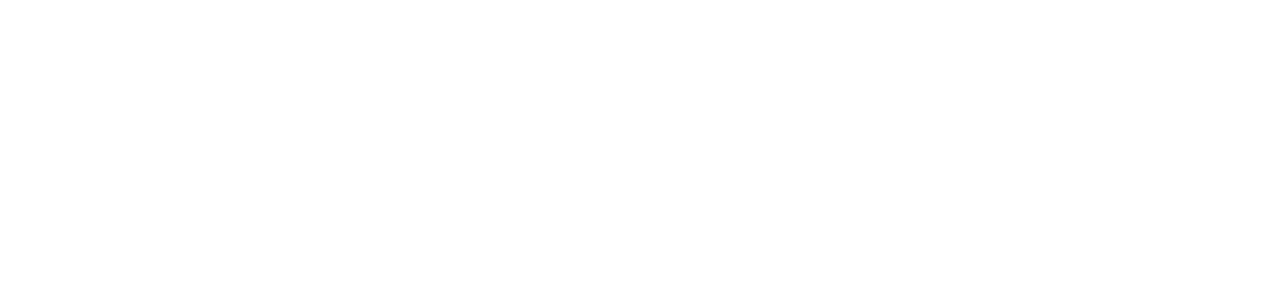
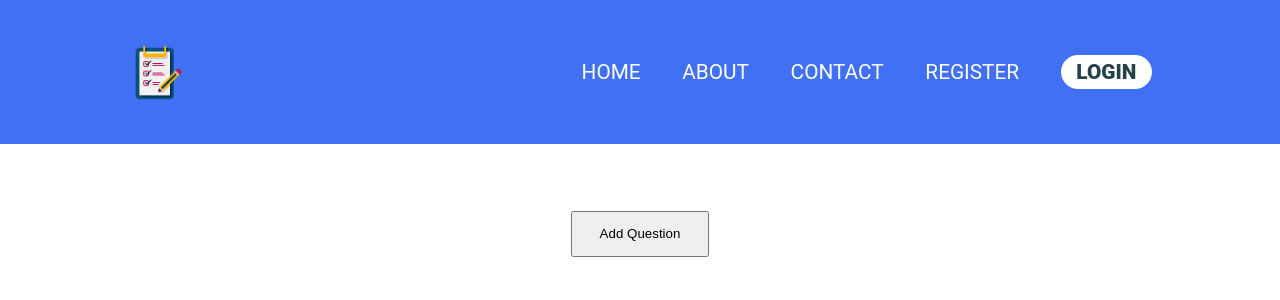
Before and after one commit to omar-zeineddine/survey-creator, a React (Create React App) app in the folder frontend-react/: page /admin in a window 1280 px wide. Before the commit this address had no page. Shown: the top 300 px of the page. Built offline with nearby package versions, Linux system fonts and the light colour scheme.

Commit message:
feat - add admin component and cleanup unused imports

```diff
--- a/frontend-react/src/App.css
+++ b/frontend-react/src/App.css
@@ -258,3 +258,11 @@ header {
 .btn-ghost:hover::before {
   transform: translateX(100%);
 }
+
+.admin-btn {
+  margin: 0 auto;
+  display: inline-block;
+  margin-top: 5em;
+  display: flex;
+  padding: 1em 2em;
+}
--- a/frontend-react/src/App.js
+++ b/frontend-react/src/App.js
@@ -2,6 +2,7 @@ import "./App.css";
 import { BrowserRouter, Routes, Route } from "react-router-dom";
 import Login from "./components/Login";
 import Signup from "./components/Signup";
+import Admin from "./components/Admin";
 import Example from "./components/Example";
 
 function App() {
@@ -32,6 +33,14 @@ function App() {
             </>
           }
         ></Route>
+        <Route
+          path="/admin"
+          element={
+            <>
+              <Admin />
+            </>
+          }
+        ></Route>
       </Routes>
     </BrowserRouter>
   );
--- /dev/null
+++ b/frontend-react/src/components/Admin.js
@@ -0,0 +1,19 @@
+import { useState } from "react";
+import { useNavigate } from "react-router-dom";
+import "../App.css";
+import Nav from "./Nav";
+
+const Admin = () => {
+  const [types, setTypes] = useState([]);
+  const Navigate = useNavigate();
+  return (
+    <div>
+      <Nav />
+      <div className="container">
+        <button className="admin-btn">Add Question</button>
+      </div>
+    </div>
+  );
+};
+
+export default Admin;
--- a/frontend-react/src/components/Example.js
+++ b/frontend-react/src/components/Example.js
@@ -1,6 +1,3 @@
-import React from "react";
-import { Link, useNavigate } from "react-router-dom";
-
 import "../App.css";
 import Nav from "./Nav";
 
@@ -8,11 +5,7 @@ const Example = () => {
   return (
     <div>
       <Nav />
-      <h1 style={{ color: "red" }}>Route Test</h1>
-      <p style={{ textAlign: "center" }}>
-        Lorem ipsum, dolor sit amet consectetur adipisicing elit. Rerum,
-        nesciunt.
-      </p>
+      <p style={{ textAlign: "center" }}>Welcome to Survey Builder.</p>
     </div>
   );
 };
--- a/frontend-react/src/components/Login.js
+++ b/frontend-react/src/components/Login.js
@@ -1,4 +1,4 @@
-import { Link, useNavigate } from "react-router-dom";
+import { useNavigate } from "react-router-dom";
 import { useState } from "react";
 import axios from "axios";
 
@@ -8,7 +8,7 @@ import Nav from "./Nav";
 const Login = () => {
   const [email, setEmail] = useState("");
   const [password, setPassword] = useState("");
-  const Navigation = useNavigate();
+  const Navigate = useNavigate();
   return (
     <div>
       <Nav />
@@ -60,7 +60,7 @@ const Login = () => {
               .then(function (response) {
                 const token = response.data.access_token;
                 localStorage.setItem("token", token);
-                Navigation("/example"); // test nav after successful login
+                Navigate("/example"); // test nav after successful login
               })
               .catch(function (e) {
                 const data = e.response.data;
--- a/frontend-react/src/components/Nav.js
+++ b/frontend-react/src/components/Nav.js
@@ -1,5 +1,4 @@
-import React, { useState, useEffect } from "react";
-import { Link, useNavigate } from "react-router-dom";
+import { useNavigate } from "react-router-dom";
 import logo from "../assets/logo.png";
 
 const Nav = () => {
--- a/frontend-react/src/components/Signup.js
+++ b/frontend-react/src/components/Signup.js
@@ -1,4 +1,4 @@
-import { Link, useNavigate } from "react-router-dom";
+import { useNavigate } from "react-router-dom";
 import { useState } from "react";
 import axios from "axios";
 
@@ -10,7 +10,7 @@ const Signup = () => {
   const [email, setEmail] = useState("");
   const [password, setPassword] = useState("");
   const [confirmPassword, setConfirmPassword] = useState("");
-  const Navigation = useNavigate();
+  const Navigate = useNavigate();
   return (
     <div>
       <Nav />
@@ -88,7 +88,7 @@ const Signup = () => {
               .then(function (response) {
                 const token = response.data.access_token;
                 localStorage.setItem("token", token);
-                Navigation("/example"); // test nav after successful login
+                Navigate("/example"); // test nav after successful login
               })
               .catch(function (e) {
                 const data = e.response.data;
```
Also changed, not shown: frontend-react/src/components/Question.js (+11 -6 lines).
